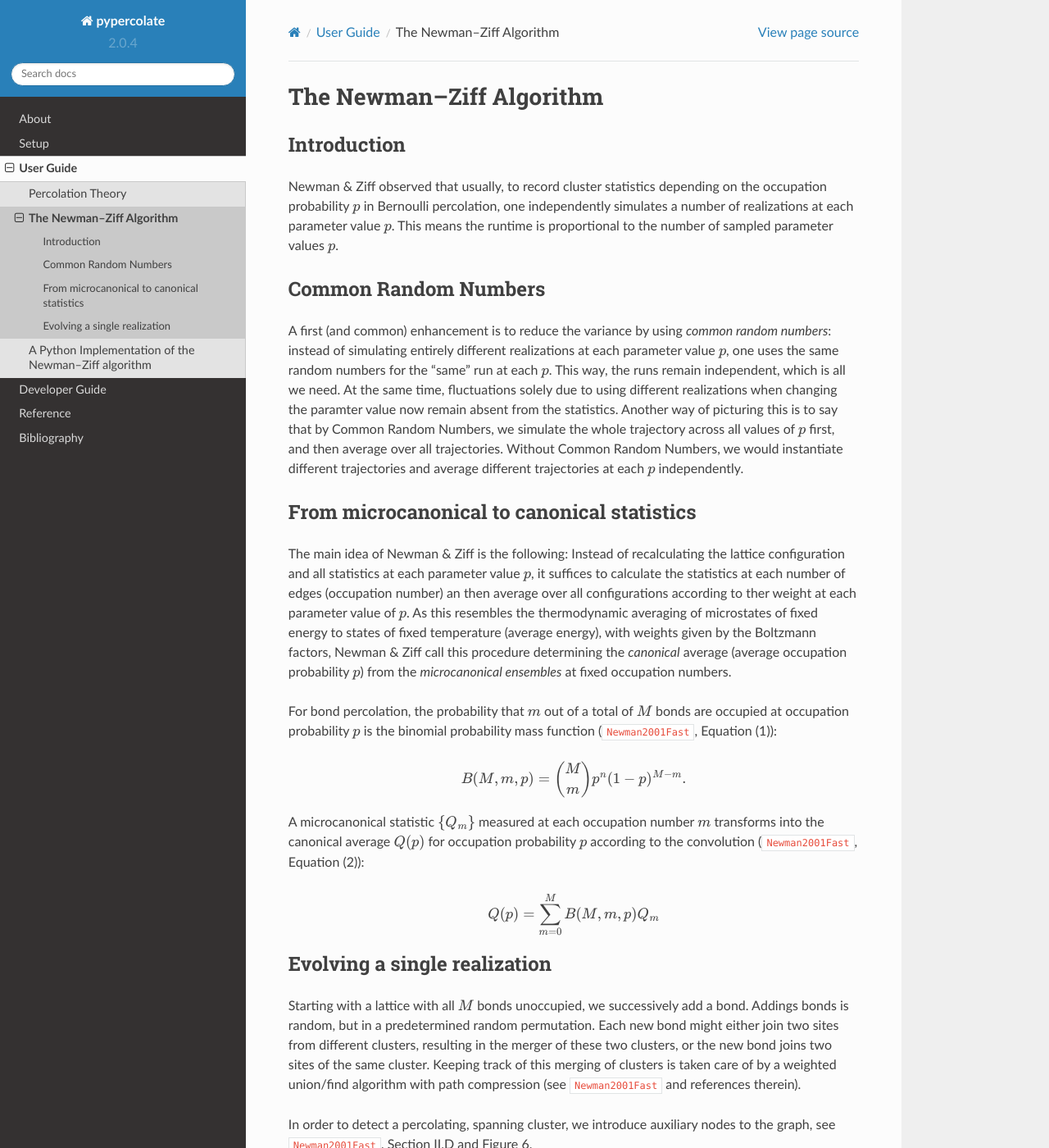
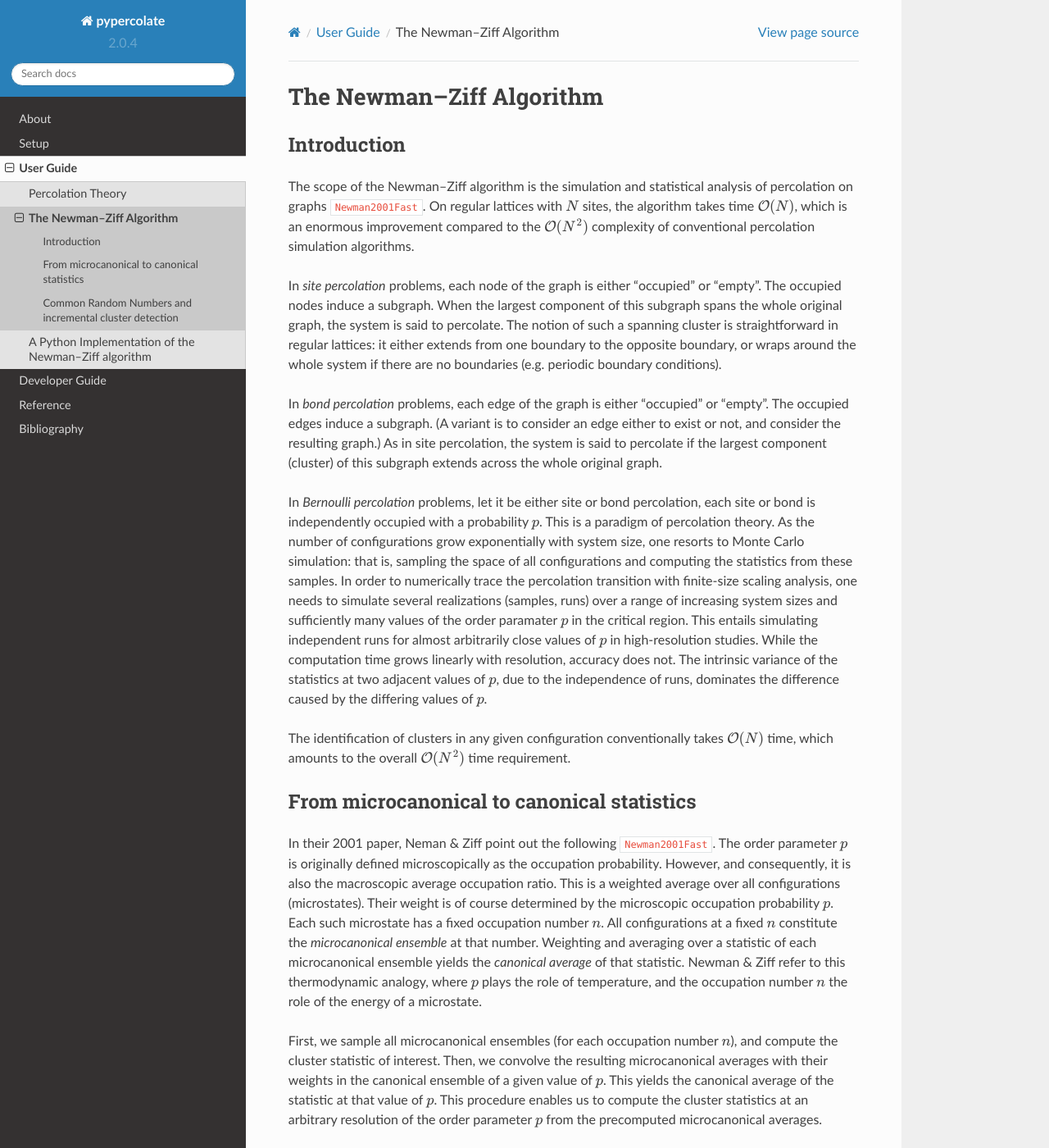
Before and after one commit to andsor/pypercolate, a Sphinx documentation site: the page built from docs/newman-ziff.rst, in a window 1280 px wide and 1400 px high. Shown: the whole window at 82% size. Built offline with Sphinx 7.4.7 and the Read the Docs theme 2.0.0, drawn with Linux system fonts in a browser that asks for light colours; pages that are not in the unit, such as notebooks, are missing from menus; cross-references to code outside the pages are shown as plain code; the version number is read from the project's files by our own code; some of the changed text lies outside the part shown.

Commit message:
Docs: Edit Newman-Ziff algorithm chapter

```diff
--- a/docs/newman-ziff.rst
+++ b/docs/newman-ziff.rst
@@ -4,66 +4,124 @@ The Newman--Ziff Algorithm
 Introduction
 ------------
 
-Newman & Ziff observed that usually, to record cluster statistics depending on
-the occupation probability :math:`p` in Bernoulli percolation, one
-independently simulates a number of realizations at each parameter value
-:math:`p`.
-This means the runtime is proportional to the number of sampled parameter
-values :math:`p`.
+The scope of the Newman--Ziff algorithm is the simulation and statistical
+analysis of percolation on graphs :cite:`Newman2001Fast`.
+On regular lattices with :math:`N` sites, the algorithm takes time
+:math:`\mathcal{O}(N)`, which is an enormous improvement compared to the
+:math:`\mathcal{O}(N^2)` complexity of conventional percolation simulation
+algorithms.
 
-Common Random Numbers
----------------------
+In *site percolation* problems, each node of the graph is either "occupied" or
+"empty".
+The occupied nodes induce a subgraph.
+When the largest component of this subgraph spans the whole original graph, the
+system is said to percolate.
+The notion of such a spanning cluster is straightforward in regular lattices:
+it either extends from one boundary to the opposite boundary, or wraps around
+the whole system if there are no boundaries (e.g. periodic boundary
+conditions).
 
-A first (and common) enhancement is to reduce the variance by using *common
-random numbers*:
-instead of simulating entirely different realizations at each parameter value
-:math:`p`, one uses the same random numbers for the "same" run at each
-:math:`p`.
-This way, the runs remain independent, which is all we need.
-At the same time, fluctuations solely due to using different realizations when
-changing the paramter value now remain absent from the statistics.
-Another way of picturing this is to say that by Common Random Numbers, we
-simulate the whole trajectory across all values of :math:`p` first, and then
-average over all trajectories.
-Without Common Random Numbers, we would instantiate different trajectories and
-average different trajectories at each :math:`p` independently.
+In *bond percolation* problems, each edge of the graph is either "occupied" or
+"empty".
+The occupied edges induce a subgraph.
+(A variant is to consider an edge either to exist or not, and consider the
+resulting graph.)
+As in site percolation, the system is said to percolate if the largest
+component (cluster) of this subgraph extends across the whole original graph.
+
+In *Bernoulli percolation* problems, let it be either site or bond percolation,
+each site or bond is independently occupied with a probability :math:`p`.
+This is a paradigm of percolation theory.
+As the number of configurations grow exponentially with system size, one
+resorts to Monte Carlo simulation: that is, sampling the space of all
+configurations and computing the statistics from these samples.
+In order to numerically trace the percolation transition with finite-size
+scaling analysis, one needs to simulate several realizations (samples, runs)
+over a range of increasing system sizes and sufficiently many values of the
+order paramater :math:`p` in the critical region.
+This entails simulating independent runs for almost arbitrarily close values of
+:math:`p` in high-resolution studies.
+While the computation time grows linearly with resolution, accuracy does not.
+The intrinsic variance of the statistics at two adjacent values of :math:`p`,
+due to the independence of runs, dominates the difference caused by the
+differing values of :math:`p`.
+
+The identification of clusters in any given configuration conventionally takes
+:math:`\mathcal{O}(N)` time, which amounts to the overall
+:math:`\mathcal{O}(N^2)` time requirement.
+
 
 From microcanonical to canonical statistics
 -------------------------------------------
 
-The main idea of Newman & Ziff is the following:
-Instead of recalculating the lattice configuration and all statistics at each
-parameter value :math:`p`, it suffices to calculate the statistics at each
-number of edges (occupation number) an then average over all configurations
-according to ther weight at each parameter value of :math:`p`.
-As this resembles the thermodynamic averaging of microstates of fixed energy to
-states of fixed temperature (average energy), with weights given by the
-Boltzmann factors, Newman & Ziff call this procedure determining the
-*canonical* average (average occupation probability :math:`p`) from the
-*microcanonical ensembles* at fixed occupation numbers.
+In their 2001 paper, Neman & Ziff point out the following
+:cite:`Newman2001Fast`.
+The order parameter :math:`p` is originally defined microscopically as the
+occupation probability.
+However, and consequently, it is also the macroscopic average occupation ratio.
+This is a weighted average over all configurations (microstates).
+Their weight is of course determined by the microscopic occupation probability
+:math:`p`.
+Each such microstate has a fixed occupation number :math:`n`.
+All configurations at a fixed :math:`n` constitute the *microcanonical
+ensemble* at that number.
+Weighting and averaging over a statistic of each microcanonical ensemble yields
+the *canonical average* of that statistic.
+Newman & Ziff refer to this thermodynamic analogy, where :math:`p` plays the
+role of temperature, and the occupation number :math:`n` the role of the energy
+of a microstate.
 
-For bond percolation, the probability that :math:`m` out of a total of
+First, we sample all microcanonical ensembles (for each occupation number
+:math:`n`), and compute the cluster statistic of interest.
+Then, we convolve the resulting microcanonical averages with their weights in
+the canonical ensemble of a given value of :math:`p`.
+This yields the canonical average of the statistic at that value of :math:`p`.
+This procedure enables us to compute the cluster statistics at an arbitrary
+resolution of the order parameter :math:`p` from the precomputed microcanonical
+averages.
+
+For bond percolation, the probability that :math:`n` out of a total of
 :math:`M` bonds are occupied at occupation probability :math:`p` is the
-binomial probability mass function (:cite:`Newman2001Fast`, Equation (1)):
+binomial probability mass function (:cite:`Newman2001Fast`, Equation 1):
 
 .. math::
 
-   B(M,m,p) = \binom{M}{m} p^n (1 - p)^{M-m}.
+   B(M,n,p) = \binom{M}{n} p^n (1 - p)^{M-n}.
 
 A microcanonical statistic :math:`\{Q_m\}` measured at each occupation number
 :math:`m` transforms into the canonical average :math:`Q(p)` for occupation
 probability :math:`p` according to the convolution (:cite:`Newman2001Fast`,
-Equation (2)):
+Equation 2):
 
 .. math::
 
    Q(p) = \sum_{m=0}^M B(M,m,p)Q_m
 
-Evolving a single realization
------------------------------
 
-Starting with a lattice with all :math:`M` bonds unoccupied, we successively
-add a bond.
+Common Random Numbers and incremental cluster detection
+-------------------------------------------------------
+
+At the core of the Newman-Ziff algorithm is the incremental evolution of a set
+of sample states (realizations) by successively adding bonds to an initially
+empty lattice.
+Specifically, a sample state with :math:`n + 1` occupied bonds derives from a
+sample state with :math:`n` occupied bonds and one additional bond.
+Instead of identifying the clusters for :math:`n + 1` from scratch, it takes
+only little effort to derive the clusters from the previous configuration with
+:math:`n` occupied bonds.
+As a result, the overall time complexity of the algorithm reduces to
+:math:`\mathcal{O}(N)`.
+
+A convenient side effect is that this method effectively employs the variance
+reduction technique of *common random numbers* for runs across all occupation
+numbers :math:`n`.
+Different realizations, or run, still remain independent, which is all we need.
+At the same time, fluctuations solely due to using different realizations when
+changing the occupation number :math:`n`, or, ultimately, the occupation
+probability :math:`p`, now remain absent from the statistics.
+
+Starting each run with a lattice with all :math:`M` bonds empty, we
+successively add a bond to each configuration.
 Addings bonds is random, but in a predetermined random permutation.
 Each new bond might either join two sites from different clusters, resulting in
 the merger of these two clusters, or the new bond joins two sites of the same
```
